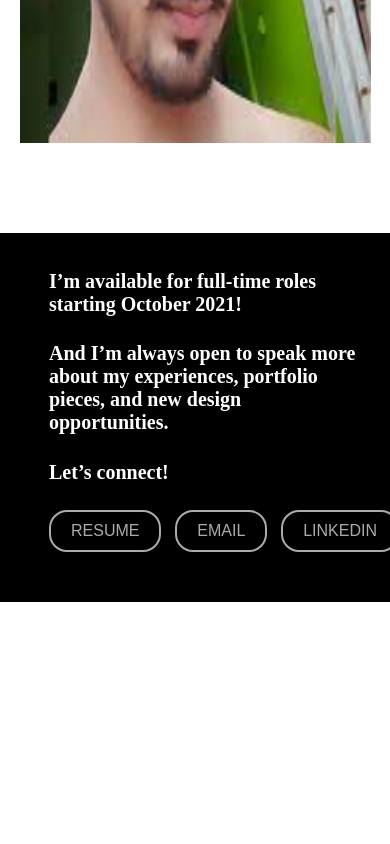
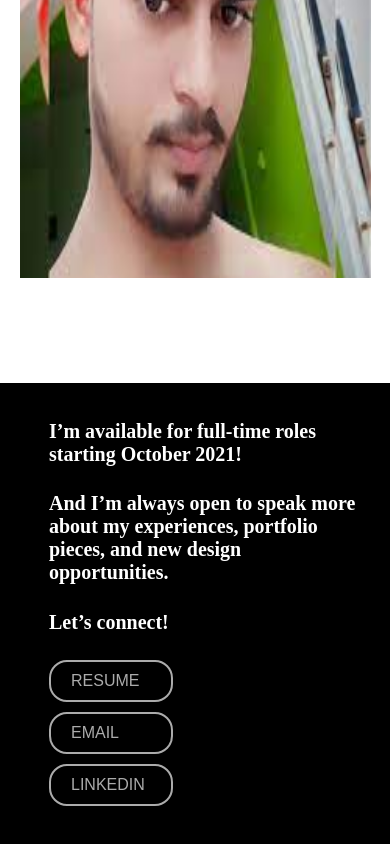
Before and after one commit to priyanshnk0001/port, a plain HTML site: page index.html in a window 390 px wide. Shown: the part 2305-3149 px from the top of the page. Before the commit the page ends 2907 px from the top, so only its background shows below. Drawn offline with Linux system fonts and the light colour scheme.

Commit message:
Add files via upload

```diff
--- a/index.css
+++ b/index.css
@@ -421,3 +421,47 @@ border-color: white;
 
 
 }
+
+
+
+
+
+
+
+@media (max-width:400px) {
+
+    .swervocont{
+        margin-top: 600px;
+    }
+    .woobotext{
+        height: 300px;
+    }
+
+    .swervotext{
+        height: 370px;
+        padding-top: 25px;
+
+    }
+
+    .bchild{
+        height: auto;
+       display: flex;
+       flex-wrap: wrap;
+       flex-direction: column;
+       justify-content: center;
+
+
+
+
+    }
+    .ba{
+        width: 80px;
+        margin-bottom: 10px;
+
+    }
+
+    .bottomc{
+        margin-top: 700px;
+    }
+
+}
--- a/index.html
+++ b/index.html
@@ -122,8 +122,8 @@
             <div class="bottomoption">
                 <div class="bchild">
                     <a href="nareshimg.jpeg" download="photo" class="ba">RESUME</a>
-                    <a href="mailto:nksummarwal666@gmail.com" class="ba">EMAIL</a>
-                    <a href="https://www.linkedin.com/login?session_redirect=https%3A%2F%2Fwww%2Elinkedin%2Ecom%2Fin%2Flauren-hung-83a96aa4&fromSignIn=true&trk=public_profile_nav-header-signin" class="ba">LINKEDIN</a>
+                    <a href="mailto:nksummarwal666@gmail.com" class="ba " id="baemail">EMAIL</a>
+                    <a href="https://www.linkedin.com/login?session_redirect=https%3A%2F%2Fwww%2Elinkedin%2Ecom%2Fin%2Flauren-hung-83a96aa4&fromSignIn=true&trk=public_profile_nav-header-signin" class="ba" id="linkdin">LINKEDIN</a>
                 </div>
             </div>
         </div>
```
